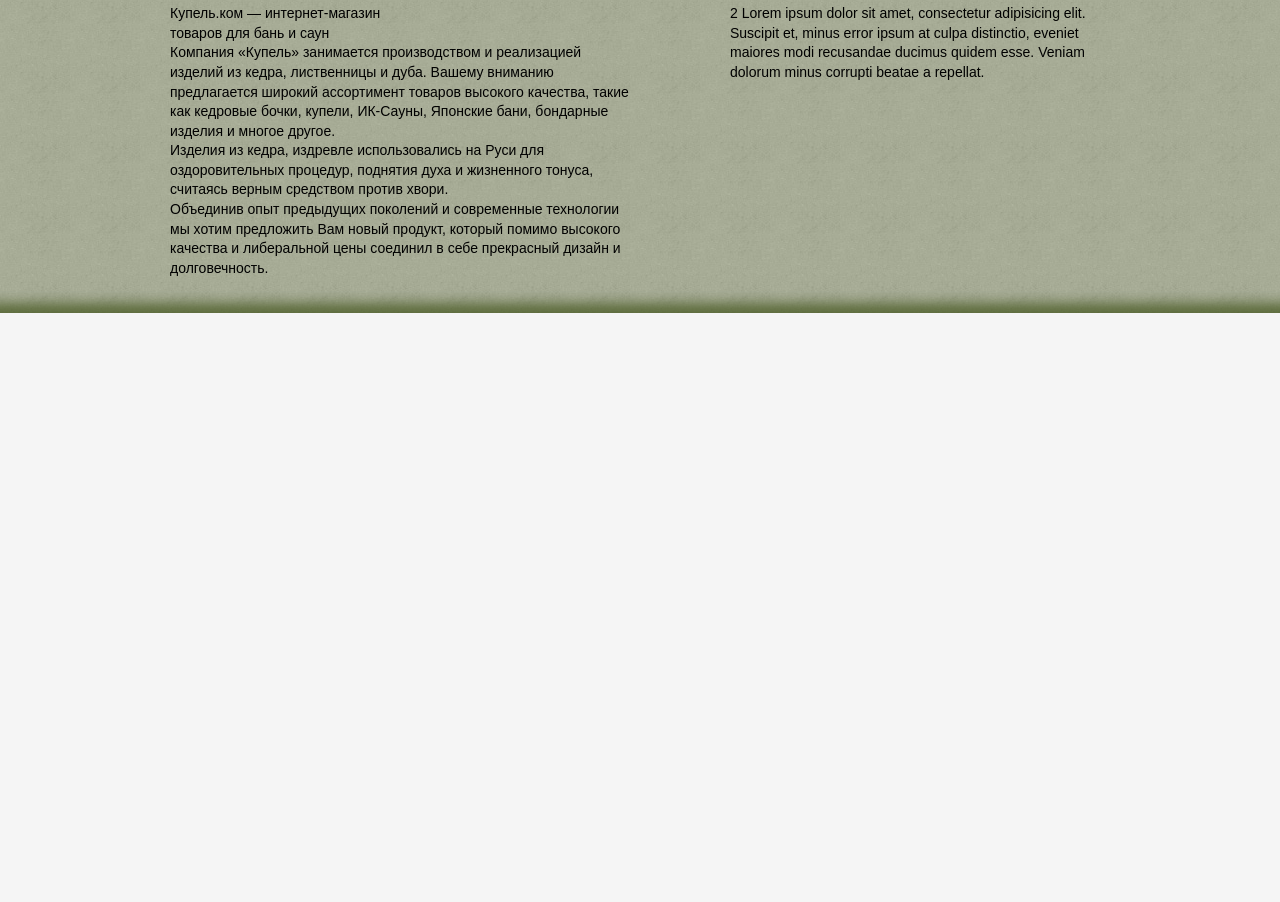
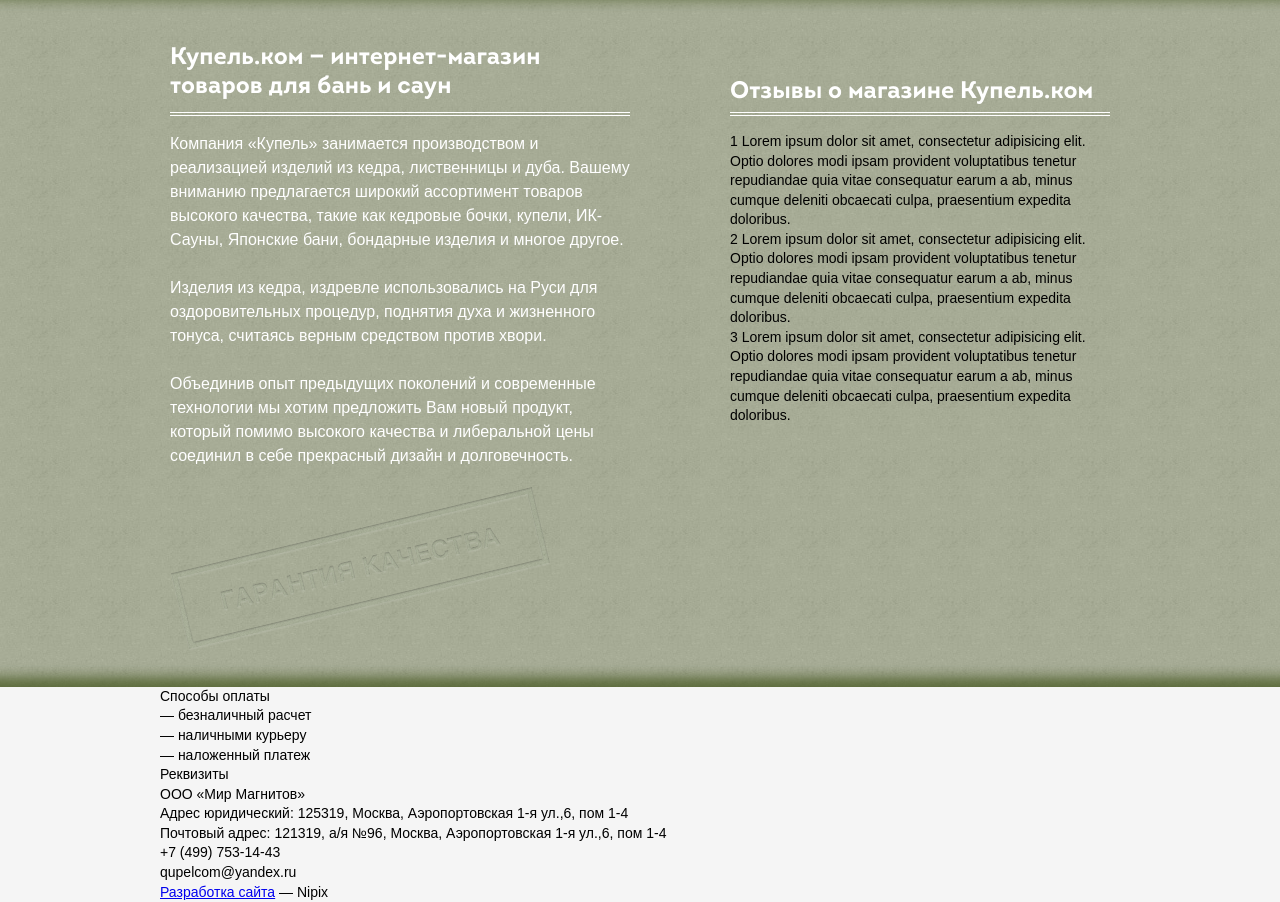
Before and after one commit to cssdojo/qupel, a plain HTML site: page index.html in a window 1280 px wide. Shown: the part 1877-2779 px from the top of the page. Before the commit the page ends 2190 px from the top, so only its background shows below. Drawn offline with Linux system fonts and the light colour scheme.

Commit message:
init footer

```diff
--- a/css/screen.css
+++ b/css/screen.css
@@ -26,7 +26,7 @@ table { border-spacing: 0; border-collapse: collapse; width: 100%; }
 
 @font-face { font-family: Intro_book; src: url("../fonts/Intro_book.eot"); src: url("../fonts/Intro_book.eot?#iefix") format("embedded-opentype"), url("../fonts/Intro_book.woff") format("woff"), url("../fonts/Intro_book.ttf") format("truetype"); font-weight: normal; font-style: normal; }
 
-.topper .topper__in, .navbar .navbar__in, .l, .contentindex .contentindex__in, .forus .forus__in { width: 960px; margin-left: auto; margin-right: auto; }
+.topper .topper__in, .navbar .navbar__in, .footer .footer__in, .l, .contentindex .contentindex__in, .forus .forus__in { width: 960px; margin-left: auto; margin-right: auto; }
 
 body { min-width: 960px; background: whitesmoke; font-size: 14px; font-family: Arial, sans-serif; line-height: 1.4; }
 
@@ -124,7 +124,7 @@ body { min-width: 960px; background: whitesmoke; font-size: 14px; font-family: A
 .basket .basket__pricesumm { font-weight: bold; }
 .basket .basket__pricesumm sup { display: inline-block; margin-top: -2px; margin-left: 1px; vertical-align: top; }
 
-.contentindex { padding: 50px 0 70px; background: url(../img/pattern.jpg) repeat; }
+.contentindex { padding: 50px 0 110px; background: url(../img/pattern.jpg) repeat; }
 .contentindex .contentindex__in { position: relative; }
 .contentindex .contentindex__sidebar { width: 220px; position: absolute; bottom: 0; left: 0; }
 
@@ -168,12 +168,12 @@ body { min-width: 960px; background: whitesmoke; font-size: 14px; font-family: A
 .slist .slist__row { width: 100%; margin-left: -10px; display: table; }
 .slist ul { display: table-row; }
 .slist li { display: table-cell; width: 159px; border-left: 1px dotted orange; }
-.slist .slist__title { margin-bottom: 10px; padding: 0 9px; color: #24cf91; font-size: 18px; line-height: 1.2; font-family: "Intro_bold", arial, sans-serif; }
+.slist .slist__title { margin-bottom: 5px; padding: 0 9px; color: #24cf91; font-size: 18px; line-height: 1; font-family: "Intro_bold", arial, sans-serif; }
 .slist .slist__title a { color: #24cf91; font-size: 18px; line-height: 1.2; font-family: "Intro_bold", arial, sans-serif; text-decoration: none; }
 .slist .slist__title a:hover { text-decoration: underline; }
 .slist .slist__content { padding: 0 9px; font-size: 12px; color: #7b3801; }
 
-.forus { padding: 50px 0 35px; background: url(../img/forus_bg.jpg) repeat; position: relative; }
+.forus { padding: 55px 0 35px; background: url(../img/forus_bg.jpg) repeat; position: relative; }
 .forus:after, .forus:before { content: ""; height: 25px; position: absolute; left: 0; right: 0; }
 .forus:after { background: url(../img/shadow_t.png) repeat; top: 0; }
 .forus:before { background: url(../img/shadow_b.png) repeat; bottom: 0; }
@@ -181,3 +181,11 @@ body { min-width: 960px; background: whitesmoke; font-size: 14px; font-family: A
 .forus .forus__in:after { content: " "; display: table; clear: both; }
 .forus .forus__left { width: 460px; padding: 0 10px; float: left; }
 .forus .forus__right { width: 380px; padding: 0 10px; float: right; }
+.forus .forus__title { padding-bottom: 10px; margin-bottom: 16px; border-bottom: 4px double white; font-size: 24px; line-height: 1.2; color: white; font-family: "Intro_bold", arial, sans-serif; }
+.forus .forus__title span { display: inline-block; }
+.forus .forus__content { padding-bottom: 160px; font-size: 16px; line-height: 1.5; color: white; position: relative; }
+.forus .forus__content:after { content: ""; width: 381px; height: 165px; background: url("../img/quality_guarantee.png"); position: absolute; left: 0; bottom: 0; }
+.forus .forus__content p { margin-bottom: 24px; }
+
+.reviews .reviews__title { padding-bottom: 5px; margin-bottom: 16px; border-bottom: 4px double white; font-size: 24px; line-height: 1.2; color: white; font-family: "Intro_bold", arial, sans-serif; }
+.reviews .reviews__title span { margin-top: 34px; display: inline-block; }
--- a/index.html
+++ b/index.html
@@ -289,15 +289,54 @@
 				</div>
 			</div>
 			<div class="forus__right">
-				2 Lorem ipsum dolor sit amet, consectetur adipisicing elit. Suscipit et, minus error ipsum at culpa distinctio, eveniet maiores modi recusandae ducimus quidem esse. Veniam dolorum minus corrupti beatae a repellat.
+				<div class="reviews">
+					<div class="reviews__title"><span>Отзывы о магазине Купель.ком</span></div>
+					<div class="reviews__item">
+						1 Lorem ipsum dolor sit amet, consectetur adipisicing elit. Optio dolores modi ipsam provident voluptatibus tenetur repudiandae quia vitae consequatur earum a ab, minus cumque deleniti obcaecati culpa, praesentium expedita doloribus.
+					</div>
+					<div class="reviews__item">
+						2 Lorem ipsum dolor sit amet, consectetur adipisicing elit. Optio dolores modi ipsam provident voluptatibus tenetur repudiandae quia vitae consequatur earum a ab, minus cumque deleniti obcaecati culpa, praesentium expedita doloribus.
+					</div>
+					<div class="reviews__item">
+						3 Lorem ipsum dolor sit amet, consectetur adipisicing elit. Optio dolores modi ipsam provident voluptatibus tenetur repudiandae quia vitae consequatur earum a ab, minus cumque deleniti obcaecati culpa, praesentium expedita doloribus.
+					</div>
+				</div>
+
 			</div>
 		</div>
 	</div>
 	<!-- /.forus -->
 
-
 </div>
 <!-- / .out -->
+
+<div class="footer">
+	<div class="footer__in">
+		<div class="footer__left">
+			<div class="footer__title">Способы оплаты</div>
+			<ul class="footer__list">
+				<li>&mdash; безналичный расчет</li>
+				<li>&mdash; наличными курьеру</li>
+				<li>&mdash; наложенный платеж</li>
+			</ul>
+		</div>
+		<div class="footer__center">
+			<div class="footer__title">Реквизиты</div>
+			<p>ООО «Мир Магнитов»</p>
+			<p>Адрес юридический: 125319, Москва, Аэропортовская 1-я ул.,6, пом 1-4</p>
+			<p>Почтовый адрес: 121319, а/я №96, Москва, Аэропортовская 1-я ул.,6, пом 1-4</p>
+		</div>
+		<div class="footer__right">
+			<div class="footer__title">+7 (499) 753-14-43</div>
+			<div class="footer__mail">qupelcom@yandex.ru</div>
+			<div class="footer__dev">
+				<a href="#" class="footer__devlink">Разработка сайта</a> <span class="footer__devname">&mdash; Nipix</span>
+			</div>
+		</div>
+	</div>
+</div>
+<!-- /.footer -->
+
 
 <script src="js/lib/head.js" data-headjs-load="js/init.js"></script>
 </body>
--- a/sass/_common.sass
+++ b/sass/_common.sass
@@ -189,3 +189,17 @@ body
 
 // Footer
 // --------------------------------------------------
+.footer
+	.footer__in
+		@extend %in
+	.footer__left
+	.footer__center
+		p
+	.footer__right
+	.footer__title
+	.footer__list
+		li
+	.footer__mail
+	.footer__dev
+		.footer__devlink
+		.footer__devname
--- a/sass/_main.sass
+++ b/sass/_main.sass
@@ -151,7 +151,7 @@
 			vertical-align: top
 
 .contentindex
-	padding: 50px 0 70px
+	padding: 50px 0 110px
 	background: url(../img/pattern.jpg) repeat
 	.contentindex__in
 		position: relative
@@ -304,11 +304,11 @@
 		width: 159px
 		border-left: 1px dotted orange
 	.slist__title
-		margin-bottom: 10px
+		margin-bottom: 5px
 		padding: 0 9px
 		color: $green
 		font-size: 18px
-		line-height: 1.2
+		line-height: 1
 		+ib
 		a
 			color: $green
@@ -324,7 +324,7 @@
 		color: $gray
 
 .forus
-	padding: 50px 0 35px
+	padding: 55px 0 35px
 	background: url(../img/forus_bg.jpg) repeat
 	position: relative
 	&:after, &:before
@@ -351,5 +351,42 @@
 		padding: 0 10px
 		float: right
 	.forus__title
+		padding-bottom: 10px
+		margin-bottom: 16px
+		border-bottom: 4px double #fff
+		font-size: 24px
+		line-height: 1.2
+		color: #FFF
+		+ib
+		span
+			display: inline-block
 	.forus__content
+		padding-bottom: 160px
+		font-size: 16px
+		line-height: 1.5
+		color: #FFF
+		position: relative
+		&:after
+			content: ""
+			width: 381px
+			height: 165px
+			background: url("../img/quality_guarantee.png")
+			position: absolute
+			left: 0
+			bottom: 0
 		p
+			margin-bottom: 24px
+
+.reviews
+	.reviews__title
+		padding-bottom: 5px
+		margin-bottom: 16px
+		border-bottom: 4px double #fff
+		font-size: 24px
+		line-height: 1.2
+		color: #FFF
+		+ib
+		span
+			margin-top: 34px
+			display: inline-block
+	.reviews__item
```
